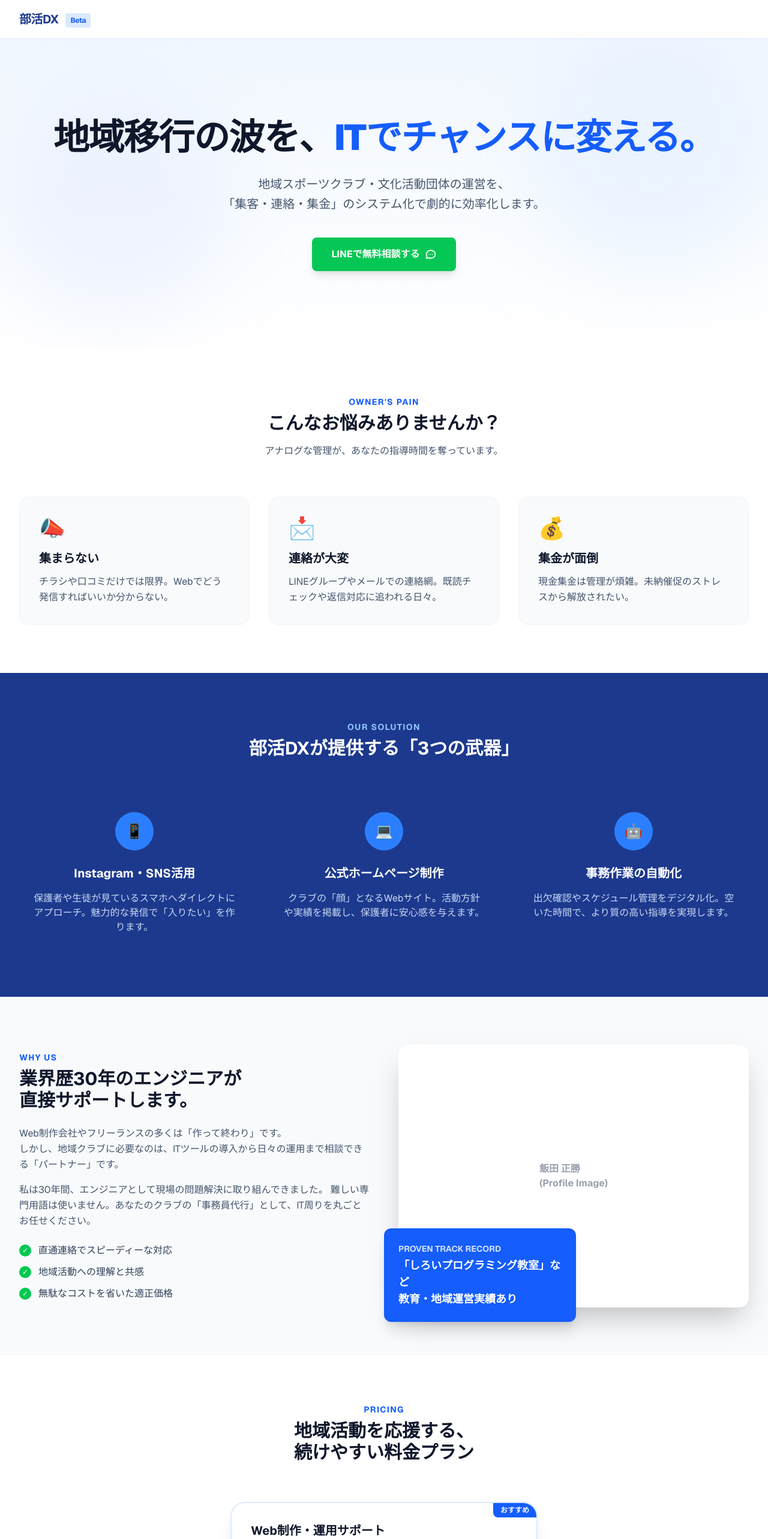
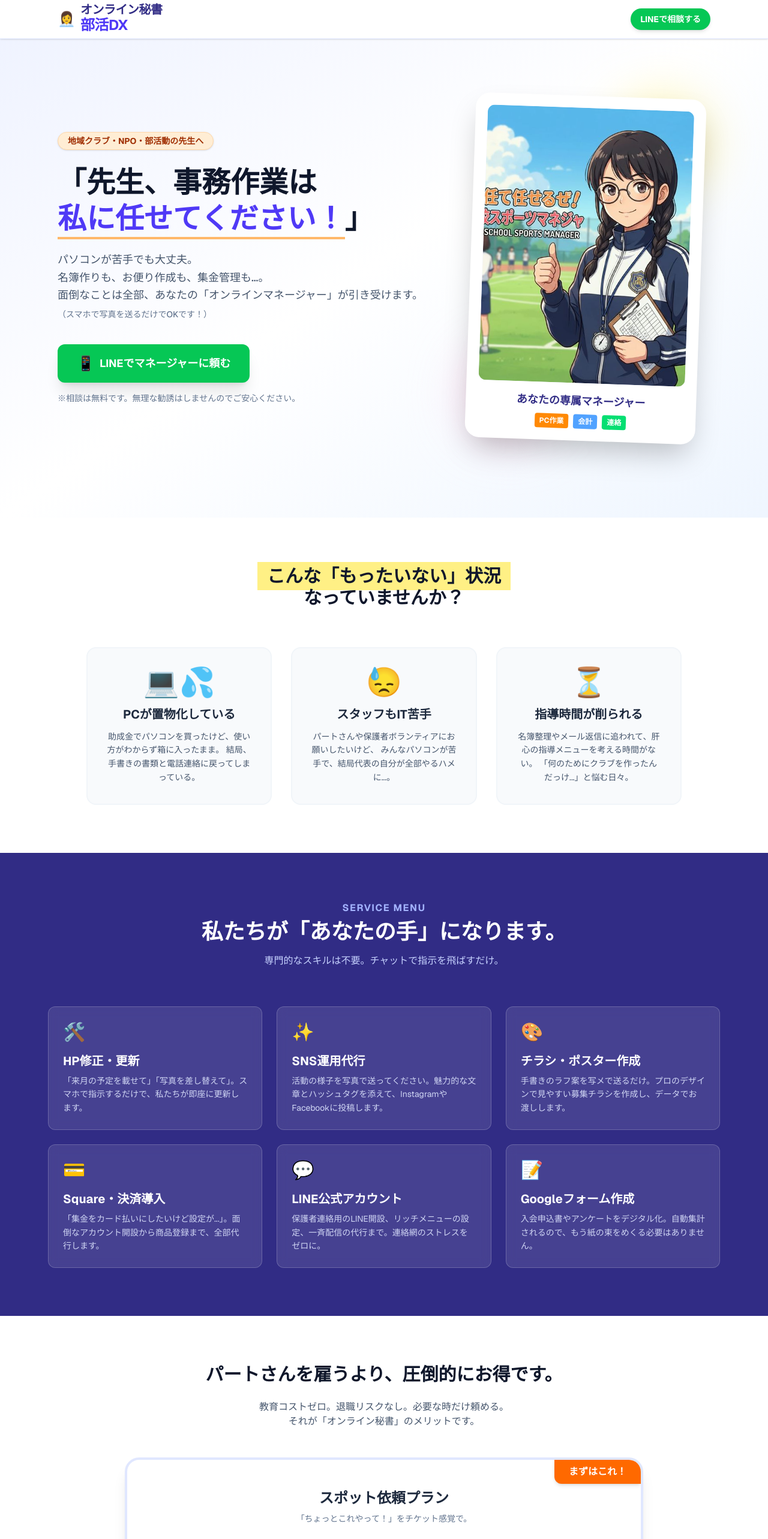
Before and after one commit to iidaatcnt/bukatsu-dx, a Next.js app: page / in a window 1280 px wide. Shown: the top 2566 px of the page at 60% size. Built offline with nearby package versions, Linux system fonts and the light colour scheme.

Commit message:
Update LP to Online Secretary Manager concept

```diff
--- a/src/app/page.tsx
+++ b/src/app/page.tsx
@@ -1,228 +1,218 @@
+
 import Image from "next/image";
 import Link from "next/link";
 
 export default function Home() {
   return (
-    <div className="min-h-screen bg-white font-sans text-gray-800">
-      {/* Header / Navigation */}
-      <header className="fixed w-full bg-white/90 backdrop-blur-md border-b border-blue-100 z-50">
-        <div className="max-w-7xl mx-auto px-4 sm:px-6 lg:px-8 h-16 flex items-center justify-between">
-          <div className="font-bold text-xl text-blue-900 tracking-tight">
-            部活DX <span className="text-xs bg-blue-100 text-blue-600 px-2 py-1 rounded ml-2 align-middle">Beta</span>
+    <div className="min-h-screen bg-slate-50 font-sans text-slate-800">
+      {/* Header */}
+      <header className="fixed w-full bg-white/95 backdrop-blur-sm border-b border-indigo-100 z-50 shadow-sm">
+        <div className="max-w-6xl mx-auto px-4 sm:px-6 lg:px-8 h-16 flex items-center justify-between py-3">
+          <div className="flex items-center gap-2">
+            <span className="text-2xl">👩‍💼</span>
+            <div className="font-bold text-xl text-indigo-900 tracking-tight leading-none">
+              オンライン秘書<br /><span className="text-2xl text-indigo-600">部活DX</span>
             </div>
-          {/* Simple Header - No distractions */}
+          </div>
+          <a
+            href="https://lin.ee/rCg1MJn"
+            target="_blank"
+            rel="noopener noreferrer"
+            className="hidden sm:inline-flex items-center px-4 py-2 bg-[#06C755] text-white text-sm font-bold rounded-full hover:bg-[#05b34c] transition shadow-md"
+          >
+            LINEで相談する
+          </a>
         </div>
       </header>
 
       {/* Hero Section */}
-      <section className="relative pt-32 pb-20 lg:pt-48 lg:pb-32 overflow-hidden bg-gradient-to-b from-blue-50 to-white">
-        <div className="max-w-7xl mx-auto px-4 sm:px-6 lg:px-8 relative z-10 text-center">
-          <h1 className="text-4xl md:text-6xl font-black text-slate-900 tracking-tight mb-6 leading-tight">
-            地域移行の波を、<br className="md:hidden" />
-            <span className="text-blue-600">ITでチャンスに変える。</span>
+      <section className="pt-32 pb-20 lg:pt-40 lg:pb-32 bg-gradient-to-br from-indigo-50 via-white to-blue-50 overflow-hidden relative">
+        <div className="max-w-6xl mx-auto px-4 sm:px-6 lg:px-8 relative z-10">
+          <div className="flex flex-col lg:flex-row items-center gap-12">
+            <div className="lg:w-3/5 text-center lg:text-left">
+              <div className="inline-block px-4 py-1 bg-orange-100 text-orange-800 rounded-full text-sm font-bold mb-6 border border-orange-200 shadow-sm">
+                地域クラブ・NPO・部活動の先生へ
+              </div>
+              <h1 className="text-4xl lg:text-5xl font-black text-slate-900 leading-tight mb-6">
+                「先生、事務作業は<br className="hidden sm:inline" />
+                <span className="text-indigo-600 border-b-4 border-orange-300">私に任せてください！</span>」
               </h1>
-          <p className="mt-4 text-lg md:text-xl text-slate-600 max-w-2xl mx-auto mb-10 leading-relaxed">
-            地域スポーツクラブ・文化活動団体の運営を、<br className="hidden md:inline" />
-            「集客・連絡・集金」のシステム化で劇的に効率化します。
+              <p className="text-lg text-slate-600 mb-10 leading-relaxed max-w-2xl mx-auto lg:mx-0 font-medium">
+                パソコンが苦手でも大丈夫。<br />
+                名簿作りも、お便り作成も、集金管理も...。<br />
+                面倒なことは全部、あなたの「オンラインマネージャー」が引き受けます。<br />
+                <span className="text-sm text-slate-500 mt-2 block">（スマホで写真を送るだけでOKです！）</span>
               </p>
-          <div className="flex flex-col sm:flex-row gap-4 justify-center">
+
+              <div className="flex flex-col sm:flex-row gap-4 justify-center lg:justify-start">
                 <a
                   href="https://lin.ee/rCg1MJn"
                   target="_blank"
                   rel="noopener noreferrer"
-              className="inline-flex items-center justify-center px-8 py-4 text-base font-bold text-white bg-[#06C755] rounded-lg shadow-lg hover:bg-[#05b34c] hover:shadow-xl transition-all transform hover:-translate-y-0.5"
+                  className="px-8 py-4 bg-[#06C755] text-white font-bold rounded-xl shadow-xl hover:bg-[#05b34c] hover:translate-y-[-2px] transition flex items-center justify-center text-lg w-full sm:w-auto"
                 >
-              LINEで無料相談する
-              <svg className="w-5 h-5 ml-2" fill="none" stroke="currentColor" viewBox="0 0 24 24"><path strokeLinecap="round" strokeLinejoin="round" strokeWidth={2} d="M8 12h.01M12 12h.01M16 12h.01M21 12c0 4.418-4.03 8-9 8a9.863 9.863 0 01-4.255-.949L3 20l1.395-3.72C3.512 15.042 3 13.574 3 12c0-4.418 4.03-8 9-8s9 3.582 9 8z" /></svg>
+                  <span className="mr-2 text-2xl">📱</span> LINEでマネージャーに頼む
                 </a>
               </div>
+              <p className="mt-4 text-sm text-slate-500">※相談は無料です。無理な勧誘はしませんのでご安心ください。</p>
             </div>
 
-        {/* Abstract Background Element */}
-        <div className="absolute top-0 left-1/2 transform -translate-x-1/2 w-full h-full pointer-events-none">
-          <div className="absolute top-20 right-0 w-96 h-96 bg-blue-200 rounded-full mix-blend-multiply filter blur-3xl opacity-20 animate-blob"></div>
-          <div className="absolute top-40 left-0 w-96 h-96 bg-indigo-200 rounded-full mix-blend-multiply filter blur-3xl opacity-20 animate-blob animation-delay-2000"></div>
+            <div className="lg:w-2/5 relative flex justify-center">
+              <div className="bg-white p-4 rounded-3xl shadow-2xl border-4 border-white transform rotate-2 relative z-10 max-w-sm w-full">
+                <div className="aspect-[3/4] bg-indigo-50 rounded-xl overflow-hidden relative mb-4">
+                  <Image
+                    src="/manager-hero.png"
+                    alt="頼れるメガネ女子マネージャー"
+                    fill
+                    className="object-cover object-top"
+                    priority
+                  />
+                </div>
+                <div className="space-y-2 text-center">
+                  <p className="font-bold text-lg text-indigo-900">あなたの専属マネージャー</p>
+                  <div className="flex justify-center gap-2 text-xs font-bold text-white">
+                    <span className="bg-orange-400 px-2 py-1 rounded">PC作業</span>
+                    <span className="bg-blue-400 px-2 py-1 rounded">会計</span>
+                    <span className="bg-green-400 px-2 py-1 rounded">連絡</span>
+                  </div>
+                </div>
+              </div>
+              {/* Decor */}
+              <div className="absolute top-0 right-0 w-40 h-40 bg-yellow-200 rounded-full mix-blend-multiply filter blur-2xl opacity-60 animate-blob"></div>
+              <div className="absolute bottom-0 left-0 w-40 h-40 bg-pink-200 rounded-full mix-blend-multiply filter blur-2xl opacity-60 animate-blob animation-delay-2000"></div>
+            </div>
+          </div>
         </div>
       </section>
 
-      {/* Problems Section */}
+      {/* Pain Points */}
       <section className="py-20 bg-white">
-        <div className="max-w-7xl mx-auto px-4 sm:px-6 lg:px-8">
+        <div className="max-w-5xl mx-auto px-4">
+          <h2 className="text-center text-3xl font-bold text-slate-900 mb-16">
+            <span className="bg-yellow-200 px-4 py-1">こんな「もったいない」状況</span><br />なっていませんか？
+          </h2>
+
+          <div className="grid md:grid-cols-3 gap-8">
+            <div className="bg-slate-50 p-8 rounded-2xl border-2 border-slate-100 text-center hover:shadow-lg transition">
+              <div className="text-5xl mb-4">💻💦</div>
+              <h3 className="text-xl font-bold text-slate-800 mb-3">PCが置物化している</h3>
+              <p className="text-slate-600 text-sm leading-relaxed">
+                助成金でパソコンを買ったけど、使い方がわからず箱に入ったまま。
+                結局、手書きの書類と電話連絡に戻ってしまっている。
+              </p>
+            </div>
+            <div className="bg-slate-50 p-8 rounded-2xl border-2 border-slate-100 text-center hover:shadow-lg transition">
+              <div className="text-5xl mb-4">😓</div>
+              <h3 className="text-xl font-bold text-slate-800 mb-3">スタッフもIT苦手</h3>
+              <p className="text-slate-600 text-sm leading-relaxed">
+                パートさんや保護者ボランティアにお願いしたいけど、
+                みんなパソコンが苦手で、結局代表の自分が全部やるハメに...。
+              </p>
+            </div>
+            <div className="bg-slate-50 p-8 rounded-2xl border-2 border-slate-100 text-center hover:shadow-lg transition">
+              <div className="text-5xl mb-4">⏳</div>
+              <h3 className="text-xl font-bold text-slate-800 mb-3">指導時間が削られる</h3>
+              <p className="text-slate-600 text-sm leading-relaxed">
+                名簿整理やメール返信に追われて、肝心の指導メニューを考える時間がない。
+                「何のためにクラブを作ったんだっけ...」と悩む日々。
+              </p>
+            </div>
+          </div>
+        </div>
+      </section>
+
+      {/* Service Menu */}
+      <section className="py-20 bg-indigo-900 text-white">
+        <div className="max-w-6xl mx-auto px-4">
           <div className="text-center mb-16">
-            <h2 className="text-sm font-bold text-blue-600 uppercase tracking-widest mb-2">OWNER'S PAIN</h2>
-            <h3 className="text-3xl font-bold text-slate-900">こんなお悩みありませんか？</h3>
-            <p className="mt-4 text-slate-600">アナログな管理が、あなたの指導時間を奪っています。</p>
+            <h2 className="text-indigo-300 font-bold tracking-widest uppercase mb-2">SERVICE MENU</h2>
+            <h3 className="text-3xl lg:text-4xl font-bold">私たちが「あなたの手」になります。</h3>
+            <p className="mt-4 text-indigo-200">専門的なスキルは不要。チャットで指示を飛ばすだけ。</p>
           </div>
 
-          <div className="grid md:grid-cols-3 gap-8">
+          <div className="grid md:grid-cols-2 lg:grid-cols-3 gap-6">
             {[
-              { title: "集まらない", desc: "チラシや口コミだけでは限界。Webでどう発信すればいいか分からない。", icon: "📣" },
-              { title: "連絡が大変", desc: "LINEグループやメールでの連絡網。既読チェックや返信対応に追われる日々。", icon: "📩" },
-              { title: "集金が面倒", desc: "現金集金は管理が煩雑。未納催促のストレスから解放されたい。", icon: "💰" }
+              { title: "HP修正・更新", icon: "🛠️", desc: "「来月の予定を載せて」「写真を差し替えて」。スマホで指示するだけで、私たちが即座に更新します。" },
+              { title: "SNS運用代行", icon: "✨", desc: "活動の様子を写真で送ってください。魅力的な文章とハッシュタグを添えて、InstagramやFacebookに投稿します。" },
+              { title: "チラシ・ポスター作成", icon: "🎨", desc: "手書きのラフ案を写メで送るだけ。プロのデザインで見やすい募集チラシを作成し、データでお渡しします。" },
+              { title: "Square・決済導入", icon: "💳", desc: "「集金をカード払いにしたいけど設定が...」。面倒なアカウント開設から商品登録まで、全部代行します。" },
+              { title: "LINE公式アカウント", icon: "💬", desc: "保護者連絡用のLINE開設、リッチメニューの設定、一斉配信の代行まで。連絡網のストレスをゼロに。" },
+              { title: "Googleフォーム作成", icon: "📝", desc: "入会申込書やアンケートをデジタル化。自動集計されるので、もう紙の束をめくる必要はありません。" },
             ].map((item, i) => (
-              <div key={i} className="bg-slate-50 p-8 rounded-2xl border border-slate-100 hover:shadow-lg transition-shadow">
-                <div className="text-4xl mb-4">{item.icon}</div>
-                <h4 className="text-xl font-bold text-slate-900 mb-3">{item.title}</h4>
-                <p className="text-slate-600 leading-relaxed">{item.desc}</p>
+              <div key={i} className="bg-white/10 backdrop-blur border border-white/20 p-6 rounded-xl hover:bg-white/20 transition">
+                <div className="text-3xl mb-4">{item.icon}</div>
+                <h4 className="text-xl font-bold mb-2">{item.title}</h4>
+                <p className="text-sm text-indigo-100 leading-relaxed opacity-90">{item.desc}</p>
               </div>
             ))}
           </div>
         </div>
       </section>
 
-      {/* Solution Section */}
-      <section className="py-20 bg-blue-900 text-white">
-        <div className="max-w-7xl mx-auto px-4 sm:px-6 lg:px-8">
-          <div className="text-center mb-16">
-            <h2 className="text-sm font-bold text-blue-300 uppercase tracking-widest mb-2">OUR SOLUTION</h2>
-            <h3 className="text-3xl font-bold">部活DXが提供する「3つの武器」</h3>
+      {/* Pricing */}
+      <section className="py-20 bg-white">
+        <div className="max-w-4xl mx-auto px-4 text-center">
+          <h2 className="text-3xl font-bold text-slate-900 mb-6">パートさんを雇うより、<br className="sm:hidden" />圧倒的にお得です。</h2>
+          <p className="text-slate-600 mb-12">
+            教育コストゼロ。退職リスクなし。必要な時だけ頼める。<br />
+            それが「オンライン秘書」のメリットです。
+          </p>
+
+          <div className="bg-white border-4 border-indigo-100 rounded-3xl p-8 lg:p-12 shadow-xl relative overflow-hidden">
+            <div className="absolute top-0 right-0 bg-orange-500 text-white font-bold px-6 py-2 rounded-bl-xl shadow-md">
+              まずはこれ！
+            </div>
+            <h3 className="text-2xl font-bold text-slate-800 mb-2">スポット依頼プラン</h3>
+            <p className="text-slate-500 text-sm mb-6">「ちょっとこれやって！」をチケット感覚で。</p>
+
+            <div className="flex items-end justify-center gap-2 mb-8">
+              <span className="text-5xl font-black text-indigo-600">¥1,000</span>
+              <span className="text-slate-500 font-bold mb-2">/ 1作業〜</span>
             </div>
 
-          <div className="grid md:grid-cols-3 gap-8 text-center">
-            <div className="p-6">
-              <div className="w-16 h-16 bg-blue-500 rounded-full flex items-center justify-center mx-auto mb-6 text-2xl">📱</div>
-              <h4 className="text-xl font-bold mb-4">Instagram・SNS活用</h4>
-              <p className="text-blue-100 opacity-90">
-                保護者や生徒が見ているスマホへダイレクトにアプローチ。魅力的な発信で「入りたい」を作ります。
-              </p>
-            </div>
-            <div className="p-6">
-              <div className="w-16 h-16 bg-blue-500 rounded-full flex items-center justify-center mx-auto mb-6 text-2xl">💻</div>
-              <h4 className="text-xl font-bold mb-4">公式ホームページ制作</h4>
-              <p className="text-blue-100 opacity-90">
-                クラブの「顔」となるWebサイト。活動方針や実績を掲載し、保護者に安心感を与えます。
-              </p>
-            </div>
-            <div className="p-6">
-              <div className="w-16 h-16 bg-blue-500 rounded-full flex items-center justify-center mx-auto mb-6 text-2xl">🤖</div>
-              <h4 className="text-xl font-bold mb-4">事務作業の自動化</h4>
-              <p className="text-blue-100 opacity-90">
-                出欠確認やスケジュール管理をデジタル化。空いた時間で、より質の高い指導を実現します。
-              </p>
-            </div>
-          </div>
-        </div>
-      </section>
-
-      {/* Reason Section */}
-      <section id="reason" className="py-20 bg-slate-50">
-        <div className="max-w-7xl mx-auto px-4 sm:px-6 lg:px-8">
-          <div className="flex flex-col md:flex-row items-center gap-12">
-            <div className="md:w-1/2">
-              <h2 className="text-sm font-bold text-blue-600 uppercase tracking-widest mb-2">WHY US</h2>
-              <h3 className="text-3xl font-bold text-slate-900 mb-6">業界歴30年のエンジニアが<br />直接サポートします。</h3>
-              <p className="text-slate-600 mb-4 leading-relaxed">
-                Web制作会社やフリーランスの多くは「作って終わり」です。<br />
-                しかし、地域クラブに必要なのは、ITツールの導入から日々の運用まで相談できる「パートナー」です。
-              </p>
-              <p className="text-slate-600 mb-6 leading-relaxed">
-                私は30年間、エンジニアとして現場の問題解決に取り組んできました。
-                難しい専門用語は使いません。あなたのクラブの「事務員代行」として、IT周りを丸ごとお任せください。
-              </p>
-              <ul className="space-y-3">
-                {[
-                  "直通連絡でスピーディーな対応",
-                  "地域活動への理解と共感",
-                  "無駄なコストを省いた適正価格"
-                ].map((item, i) => (
-                  <li key={i} className="flex items-center text-slate-700 font-medium">
-                    <span className="w-5 h-5 bg-green-500 rounded-full text-white flex items-center justify-center text-xs mr-3">✓</span>
-                    {item}
+            <div className="bg-slate-50 rounded-xl p-6 mb-8 text-left max-w-sm mx-auto">
+              <p className="font-bold text-slate-900 mb-4 text-center">こんなことが頼めます</p>
+              <ul className="space-y-3 text-sm">
+                <li className="flex items-center text-slate-700">
+                  <span className="text-green-500 mr-3 text-lg">✓</span>
+                  <span>ホームページのテキスト・画像修正</span>
                 </li>
-                ))}
+                <li className="flex items-center text-slate-700">
+                  <span className="text-green-500 mr-3 text-lg">✓</span>
+                  <span>SNS投稿代行（1回分）</span>
+                </li>
+                <li className="flex items-center text-slate-700">
+                  <span className="text-green-500 mr-3 text-lg">✓</span>
+                  <span>保護者メールの一斉配信設定</span>
+                </li>
+                <li className="flex items-center text-slate-700">
+                  <span className="text-green-500 mr-3 text-lg">✓</span>
+                  <span>名簿データ入力（10名まで）</span>
+                </li>
               </ul>
             </div>
-            <div className="md:w-1/2 relative">
-              {/* Profile Image Placeholder */}
-              <div className="aspect-[4/3] bg-gray-200 rounded-2xl overflow-hidden shadow-2xl relative">
-                <div className="absolute inset-0 flex items-center justify-center text-gray-400 font-bold bg-white">
-                  {/* ここにプロフィール写真を入れます */}
-                  飯田 正勝<br />(Profile Image)
-                </div>
-              </div>
-              {/* Badge */}
-              <div className="absolute -bottom-6 -left-6 bg-blue-600 text-white p-6 rounded-xl shadow-xl max-w-xs">
-                <p className="text-sm font-bold opacity-80 mb-1">PROVEN TRACK RECORD</p>
-                <p className="font-bold text-lg">「しろいプログラミング教室」など<br />教育・地域運営実績あり</p>
-              </div>
-            </div>
-          </div>
-        </div>
-      </section>
 
-      {/* Pricing Section */}
-      <section className="py-20 bg-white">
-        <div className="max-w-7xl mx-auto px-4 sm:px-6 lg:px-8">
-          <div className="text-center mb-16">
-            <h2 className="text-sm font-bold text-blue-600 uppercase tracking-widest mb-2">PRICING</h2>
-            <h3 className="text-3xl font-bold text-slate-900">地域活動を応援する、<br />続けやすい料金プラン</h3>
-          </div>
-
-          <div className="max-w-lg mx-auto bg-white border-2 border-blue-100 rounded-3xl p-8 shadow-xl relative overflow-hidden">
-            <div className="absolute top-0 right-0 bg-blue-600 text-white text-xs font-bold px-3 py-1 rounded-bl-lg">
-              おすすめ
-            </div>
-            <h4 className="text-xl font-bold text-slate-900 mb-2">Web制作・運用サポート</h4>
-            <div className="flex items-baseline mb-6">
-              <span className="text-4xl font-black text-blue-600">¥3,000</span>
-              <span className="text-slate-500 ml-2">/ 月〜</span>
-            </div>
-            <p className="text-slate-600 mb-8 text-sm">
-              ホームページの維持管理、SNS更新のアドバイス、ちょっとしたIT相談まで。
-              アルバイトを雇うよりも圧倒的に低コストで、専属のWeb担当者を持てます。
-            </p>
             <a
               href="https://lin.ee/rCg1MJn"
               target="_blank"
               rel="noopener noreferrer"
-              className="block w-full py-4 text-center font-bold text-white bg-[#06C755] rounded-xl hover:bg-[#05b34c] transition"
+              className="block w-full py-4 bg-[#06C755] text-white font-bold rounded-xl text-lg hover:bg-[#05b34c] transition shadow-lg transform hover:-translate-y-1"
             >
-              まずはLINEで相談する
+              まずは無料で相談してみる
             </a>
-            <p className="text-center text-xs text-slate-400 mt-4">初期費用はご相談ください</p>
-          </div>
-        </div>
-      </section>
-
-      {/* CTA Section */}
-      <section id="contact" className="py-20 bg-slate-900 text-white text-center">
-        <div className="max-w-4xl mx-auto px-4">
-          <h2 className="text-3xl md:text-4xl font-bold mb-6">
-            あなたのクラブの「IT担当」になります。
-          </h2>
-          <p className="text-lg text-slate-300 mb-10">
-            まずは現状のお悩みをお聞かせください。無理な売り込みは一切いたしません。<br />
-            「どんなことができるの？」といった軽いご質問でも大歓迎です。
+            <p className="mt-4 text-xs text-slate-400">
+              ※月額の「事務局丸ごと代行プラン」もございます（要見積もり）
             </p>
-
-          <div className="flex flex-col items-center justify-center mb-8">
-            <div className="bg-white p-2 rounded-lg shadow-lg mb-4">
-              <img
-                src="https://qr-official.line.me/gs/M_095jzxmf_GW.png?oat_content=qr"
-                alt="LINE Official Account QR Code"
-                className="w-32 h-32 md:w-40 md:h-40"
-              />
-            </div>
-            <p className="text-slate-400 text-sm mb-4">QRコード読み取りはこちら</p>
-          </div>
-
-          <div className="flex flex-col sm:flex-row gap-4 justify-center">
-            <a
-              href="https://lin.ee/rCg1MJn"
-              target="_blank"
-              rel="noopener noreferrer"
-              className="px-8 py-4 bg-[#06C755] hover:bg-[#05b34c] text-white font-bold rounded-lg text-lg flex items-center justify-center transition w-full sm:w-auto"
-            >
-              <svg className="w-6 h-6 mr-2" fill="currentColor" viewBox="0 0 24 24"><path d="M12 2C6.48 2 2 5.92 2 10.75c0 2.87 1.57 5.43 4.09 7.04-.18.82-1.03 2.87-1.15 3.16-.06.14.07.29.2.22 3.13-1.63 4.14-2.19 4.39-2.34.8.21 1.64.33 2.47.33 5.52 0 10-3.92 10-8.75S17.52 2 12 2z" /></svg>
-              LINEで気軽に相談する
-            </a>
           </div>
         </div>
       </section>
 
       {/* Footer */}
-      <footer className="py-8 bg-slate-950 text-slate-500 text-sm text-center border-t border-slate-900">
-        <p>© 2026 Bukatsu DX. All rights reserved.</p>
+      <footer className="bg-slate-900 text-slate-400 py-12 text-center text-sm border-t border-slate-800">
+        <div className="mb-4 text-4xl">👩‍💼</div>
+        <p className="font-bold text-white text-lg mb-2">オンライン秘書 部活DX</p>
+        <p>〒270-1432 千葉県白井市冨士137-88</p>
+        <p className="mt-8 text-xs opacity-50">© 2026 Bukatsu DX. All rights reserved.</p>
       </footer>
     </div>
   );
```
Also changed, not shown: public/manager-hero.png (added), public/rich_menu_design.png (added). Lines whose indentation alone changed are shown as unchanged.
